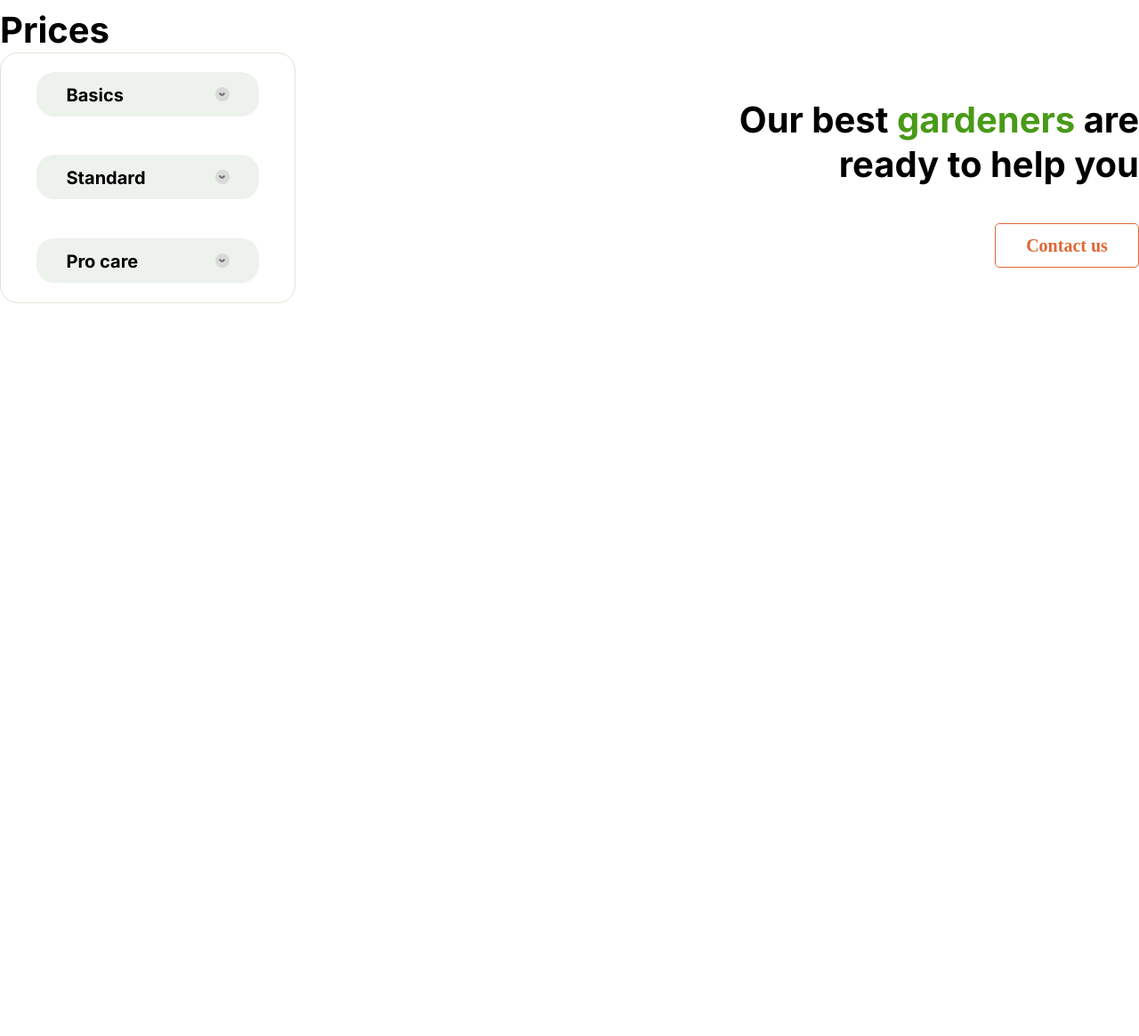
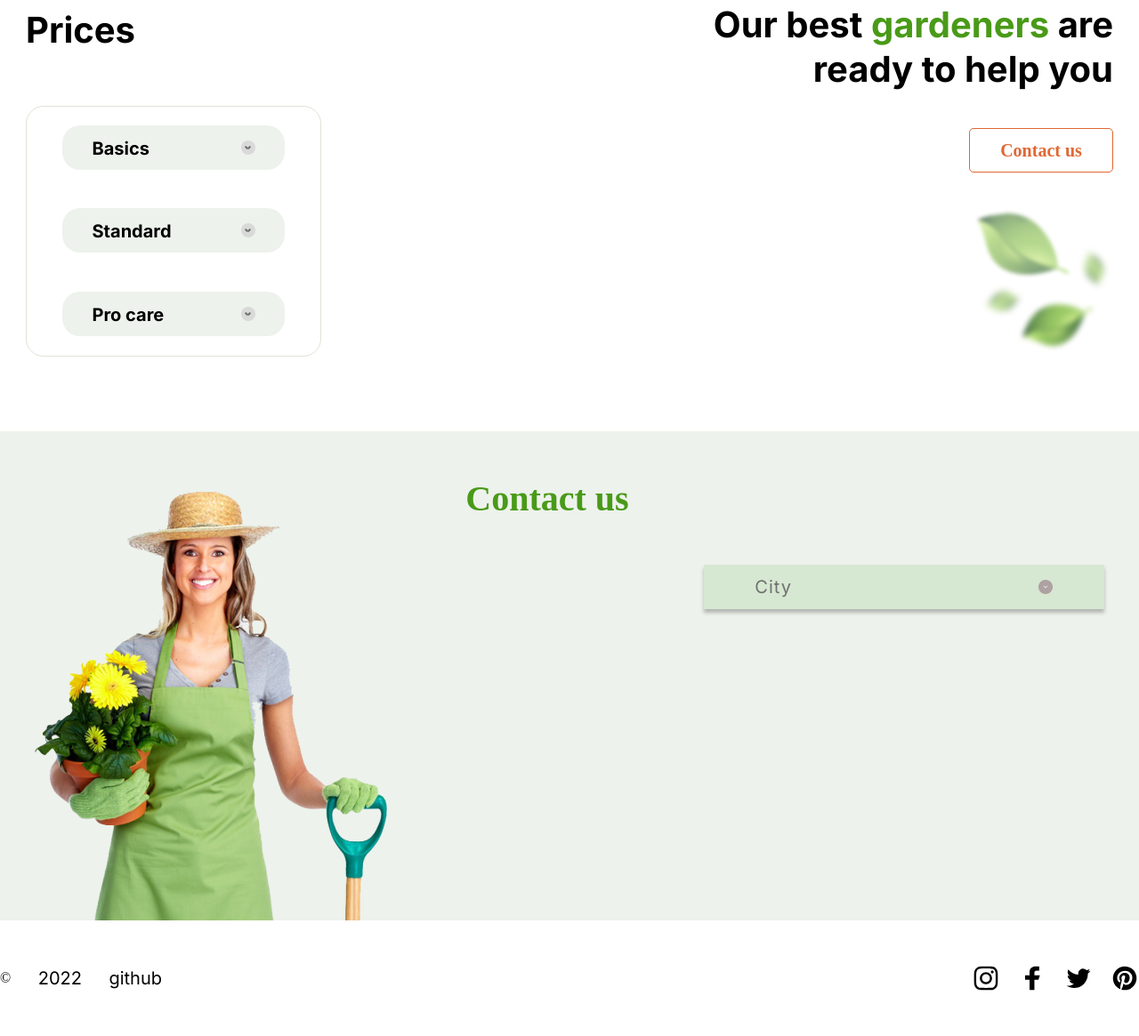
Before and after one commit to KovaleyNikita/Plants, a plain HTML site: page Plants/index.html in a window 1280 px wide. Shown: the part 2707-3872 px from the top of the page at 89% size. Before the commit the page ends 3192 px from the top, so only its background shows below. Drawn offline with Linux system fonts and the light colour scheme; a web font is replaced by a local one.

Commit message:
Add files

```diff
--- a/Plants/index.html
+++ b/Plants/index.html
@@ -67,6 +67,7 @@
             </div>
         </section>
         <section class="service" id="service">
+            <div class="service_wrapper">
                 <div class="service_content">
                     <div class="service_text">
                         Service and our projects
@@ -75,6 +76,7 @@
                         <button class="service_buttons">Gardens</button>
                         <button class="service_buttons">Lawn</button>
                         <button class="service_buttons">Planting</button>
+                    </div>
                 </div>
             </div>
             <div class="services">
@@ -146,8 +148,12 @@
                 </div>
             </div>
         </section>
-        <section class="prices">
+        <section class="prices" id="prices">
             <div class="prices_wrapper">
+                <div class="leafs_wrapper">
+                    <div class="leafs">
+                        <img src="img/leafs2.png" alt="leafs2">
+                    </div>
                     <div class="call_us">
                         <div class="text_call_us">
                             <p>Our best <span class="prices_green">gardeners</span> are ready to help you</p>
@@ -158,7 +164,9 @@
                     </div>
                 </div>
                 <div class="Prices">
-                <p class="Prices_text">Prices</p>
+                    <div class="Prices_text">
+                        <p>Prices</p>
+                    </div>
                     <div class="prices_items">
                         <div class="prices_item">
                             <p>Pro care</p>
@@ -183,8 +191,37 @@
                         </div>
                     </div>
                 </div>
+            </div>
+        </section>
+        <section class="contacts" id="contacts">
+            <div class="contacts_wrapper">
+                <div class="contacts_container">
+                    <p>City</p>
+                    <img src="img/accordion_btn.png" alt="accordion_btn">
+                </div>
+            </div>
+            <div class="contacts_text">
+                <p>Contact us</p>
+            </div>
+            <div class="contacts_img">
+                <img src="img/contact_woman_1.png" alt="contact_woman_1">
+            </div>
         </section>
     </main>
-
+    <footer class="footer">
+        <div class="footer_content">
+            <div class="footer_data">
+                &copy;
+                <p>2022</p>
+                <p>github</p>
+            </div>
+            <div class="social_list">
+                <img src="img/pinterest_1.svg" alt="pinterest_1">
+                <img src="img/tw_1.svg" alt="tw_1">
+                <img src="img/fb_1.svg" alt="fb_1">
+                <img src="img/inst_1.svg" alt="inst_1">
+            </div>
+        </div>
+    </footer>
 </body>
 </html>
--- a/Plants/style.css
+++ b/Plants/style.css
@@ -200,11 +200,19 @@ li {
 }
 
 .service_content{
-    width: 1220px;
+    width: 1007px;
     height: 94px;
     display: flex;
     align-items: center;
     justify-content: space-between;
+}
+
+.service_wrapper{
+    width: 1220px;
+    height: 94px;
+    display: flex;
+    align-items: flex-start;
+    justify-content: flex-start;
 }
 
 .service_text{
@@ -232,6 +240,13 @@ li {
     border-radius: 5px;
     color: #E06733;
     border-color: #E06733;
+    transition: .3s;
+}
+
+.service_buttons:hover{
+    background-color: #E06733;
+    color: #fff;
+    cursor: pointer;
 }
 
 .services{
@@ -286,19 +301,33 @@ li {
     height: 560px;
     display: flex;
     align-items: center;
+    justify-content: center;
+}
+
+.prices_wrapper{
+    width: 1222px;
+    height: 405px;
+    display: flex;
+    align-items: center;
     justify-content: space-between;
     flex-direction: row-reverse;
 }
 
 .leafs{
-    border: 2px solid red;
     width: 152px;
     height: 174.99px;
     display: flex;
-    align-items:flex-start;
-    justify-content:flex-start;
-    flex-direction: row;
-    flex-wrap: wrap;
+    align-items: center;
+    justify-content: center;
+}
+
+.leafs_wrapper{
+    width: 452px;
+    height: 405px;
+    display: flex;
+    flex-direction: column-reverse;
+    align-items: flex-end;
+    justify-content: space-between;
 }
 
 .call_us{
@@ -325,11 +354,15 @@ li {
     width: 452px;
     height: 88px;
     box-sizing: border-box;
-
     display: flex;
     align-items: flex-end;
     justify-content: flex-end;
+}
 
+.Contact_us:hover{
+    background-color: #E06733;
+    color: #fff;
+    cursor: pointer;
 }
 
 .Contact_us{
@@ -345,11 +378,16 @@ li {
     font-size: 20px;
     line-height: 26px;
     text-align: center;
+    transition: .3s;
 }
 
 .Prices{
     width: 332px;
     height: 391.01px;
+    display: flex;
+    align-items: flex-start;
+    justify-content: space-between;
+    flex-direction: column;
 }
 
 .Prices_text{
@@ -426,3 +464,106 @@ li {
     font-size: 20px;
     line-height: 20px;
 }
+
+.contacts{
+    width: 100vw;
+    height: 550px;
+    background: #EDF2EC;
+    display: flex;
+    align-items: center;
+    justify-content: space-around;
+    flex-direction: row-reverse;
+}
+
+.contacts_container{
+    width: 450px;
+    height: 50px;
+    background: #D6E7D2;
+    box-shadow: 0px 4px 4px rgba(0, 0, 0, 0.25);
+    border-radius: 0px;
+    display: flex;
+    align-items: center;
+    justify-content: space-around;
+}
+
+.contacts_wrapper{
+    width: 450px;
+    height: 250px;
+}
+
+.contacts_container p{
+    width: 204px;
+    height: 40px;
+    font-family: 'Inter';
+    font-style: normal;
+    font-weight: 400;
+    font-size: 20px;
+    line-height: 40px;
+    letter-spacing: 0.05em;
+    color: #717171;
+}
+
+.contacts_text{
+    width: 195px;
+    height: 450px;
+    font-family: 'Inika';
+    font-style: normal;
+    font-weight: 700;
+    font-size: 40px;
+    line-height: 52px;
+    color: #499A18;
+    display: flex;
+    align-items: flex-start;
+    justify-content: center;
+}
+
+.contacts_img{
+    width: 400px;
+    height: 550px;
+    display: flex;
+    align-items: flex-end;
+    justify-content: center;
+}
+
+.footer{
+    width: 100vw;
+    height: 130px;
+    display: flex;
+    align-items: center;
+    justify-content: center;
+}
+
+.footer_content{
+    width: 1300px;
+    height: 50px;
+    display: flex;
+    align-items: center;
+    justify-content: space-between;
+}
+
+.footer_data{
+    width: 182px;
+    height: 50px;
+    display: flex;
+    align-items: center;
+    justify-content: space-between;
+}
+
+.footer_data p{
+    height: 50px;
+    font-family: 'Inter';
+    font-style: normal;
+    font-weight: 400;
+    font-size: 20px;
+    line-height: 50px;
+    color: #000000;
+}
+
+.social_list{
+    width: 188px;
+    height: 50px;
+    display: flex;
+    align-items: center;
+    justify-content: space-between;
+    flex-direction: row-reverse;
+}
```
Also changed, not shown: Plants/img/accordion_btn.png (added), Plants/img/contact_woman_1.png (added), Plants/img/fb_1.svg (added), Plants/img/inst_1.svg (added), Plants/img/leafs2.png (added), Plants/img/pinterest_1.svg (added), Plants/img/tw_1.svg (added). Lines whose indentation alone changed are shown as unchanged.
